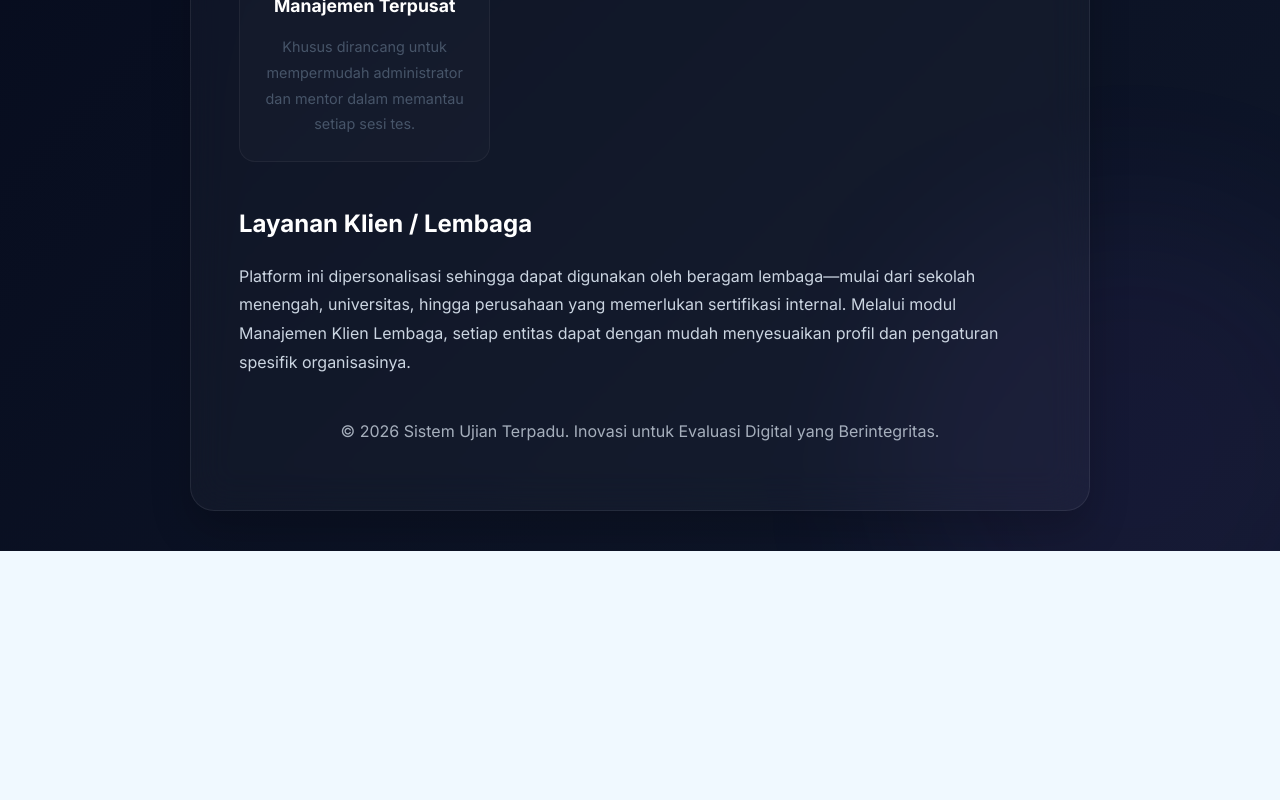
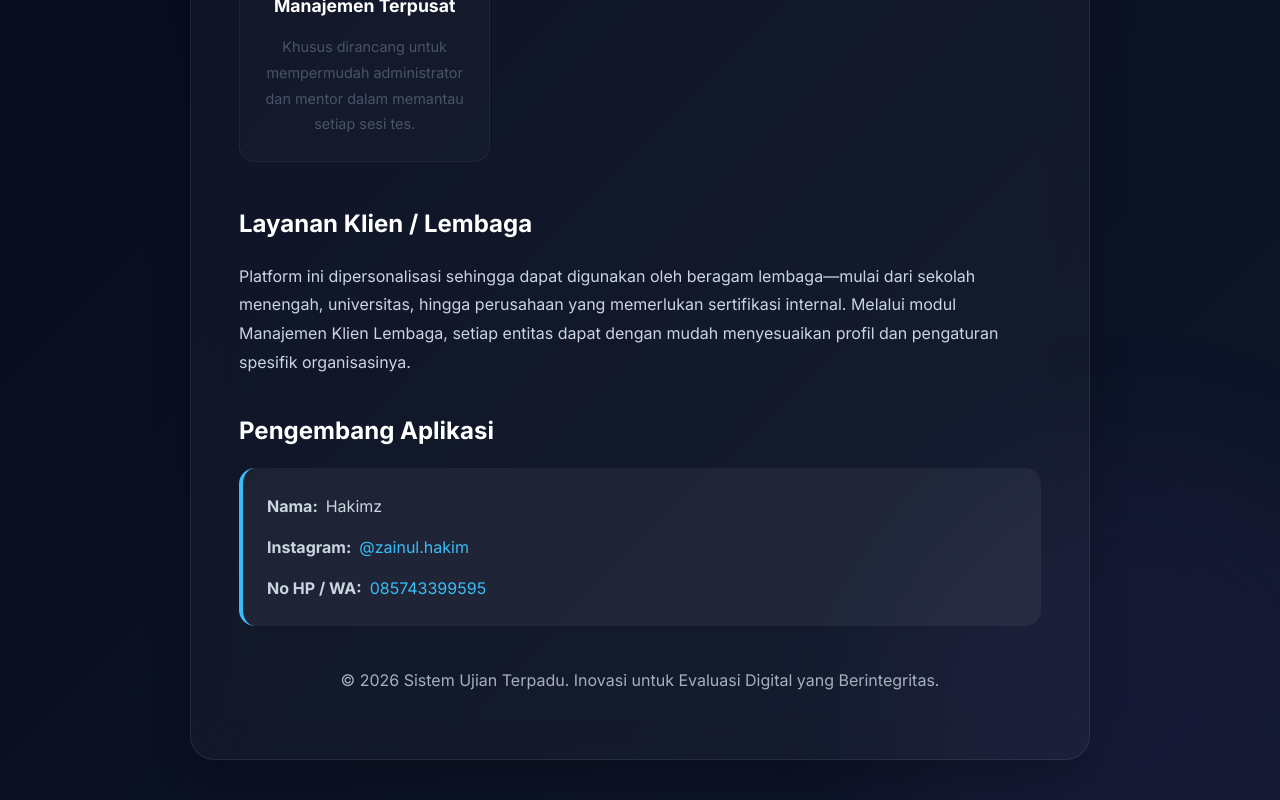
Before and after one commit to zenhkm/itest.my.id, a React (Vite) app: page /about in a window 1280 px wide. Shown: the part 1331-2131 px from the top of the page. Before the commit the page ends 1882 px from the top, so only its background shows below. Built offline with nearby package versions, Linux system fonts and the light colour scheme; no server answers; the database is empty.

Commit message:
feat: add About component and update build assets

```diff
--- a/src/components/About.jsx
+++ b/src/components/About.jsx
@@ -88,6 +88,19 @@ const About = () => {
               Melalui modul Manajemen Klien Lembaga, setiap entitas dapat dengan mudah menyesuaikan profil dan pengaturan spesifik organisasinya.
             </p>
 
+            <h2>Pengembang Aplikasi</h2>
+            <div style={{ background: 'rgba(255, 255, 255, 0.05)', padding: '24px', borderRadius: '16px', display: 'flex', flexDirection: 'column', gap: '12px', borderLeft: '4px solid #38bdf8', marginTop: '16px' }}>
+              <p style={{ margin: 0, display: 'flex', alignItems: 'center', gap: '8px' }}>
+                <strong>Nama:</strong> Hakimz
+              </p>
+              <p style={{ margin: 0, display: 'flex', alignItems: 'center', gap: '8px' }}>
+                <strong>Instagram:</strong> <a href="https://www.instagram.com/zainul.hakim" target="_blank" rel="noopener noreferrer">@zainul.hakim</a>
+              </p>
+              <p style={{ margin: 0, display: 'flex', alignItems: 'center', gap: '8px' }}>
+                <strong>No HP / WA:</strong> <a href="https://wa.me/6285743399595" target="_blank" rel="noopener noreferrer">085743399595</a>
+              </p>
+            </div>
+
             <p style={{ marginTop: '40px', textAlign: 'center', opacity: 0.8 }}>
               © 2026 Sistem Ujian Terpadu. Inovasi untuk Evaluasi Digital yang Berintegritas.
             </p>
```
Also changed, not shown: 5 other files (tests, documents, lock files or other folders).
